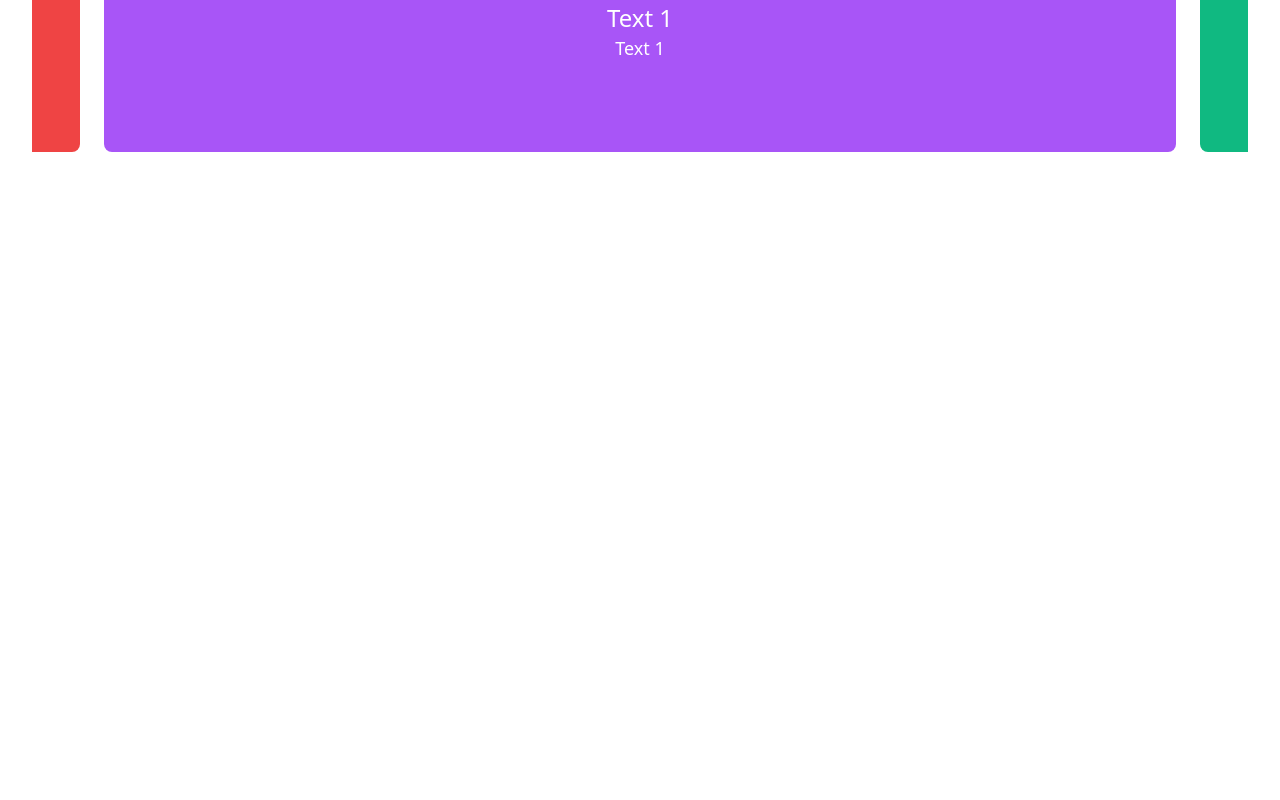
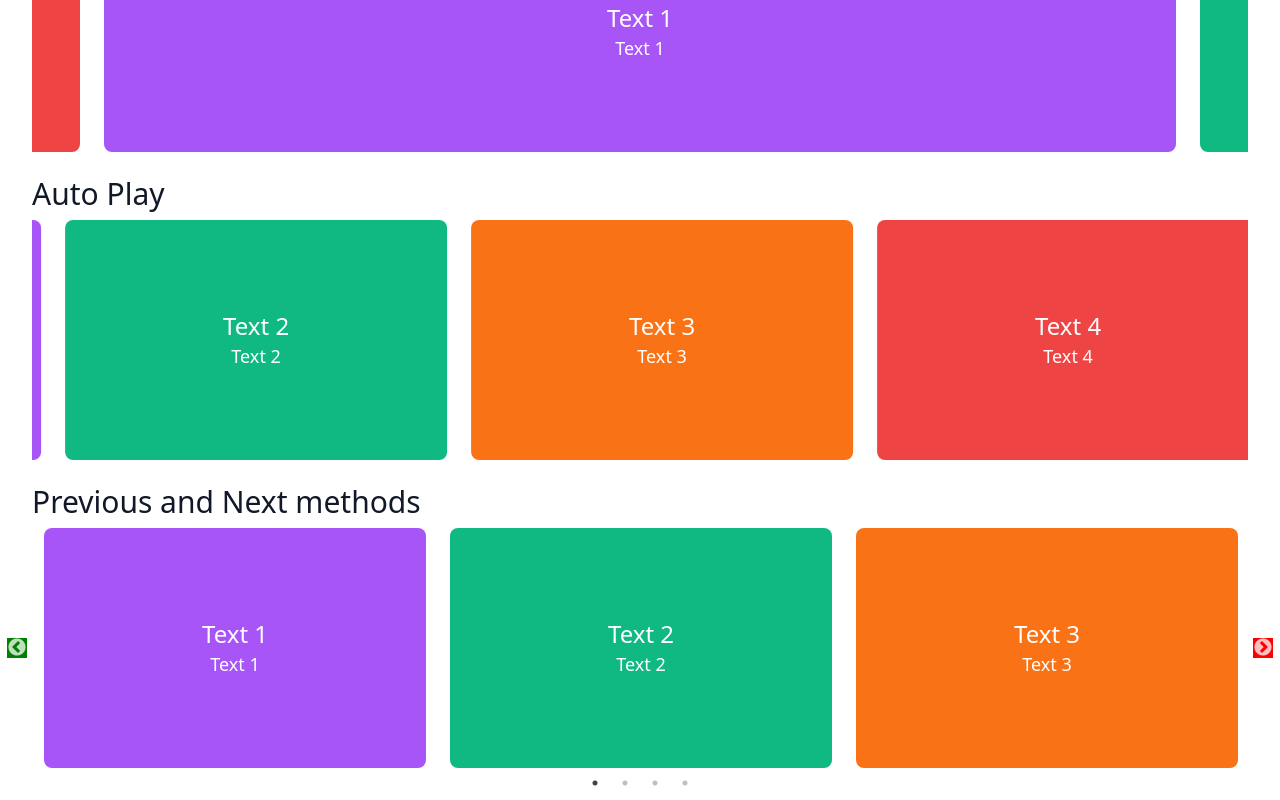
Before and after one commit to wahidari/next-tailwind-headlessui, a Next.js app: page /slider-react-slick in a window 1280 px wide. Shown: the part 1152-1952 px from the top of the page. Before the commit the page ends 1336 px from the top, so only its background shows below. Built offline with nearby package versions, Linux system fonts and the light colour scheme; no server answers.

Commit message:
Update slider-react-slick.js

```diff
--- a/pages/slider-react-slick.js
+++ b/pages/slider-react-slick.js
@@ -4,9 +4,30 @@ import Slider from "react-slick";
 import "slick-carousel/slick/slick.css";
 import "slick-carousel/slick/slick-theme.css";
 
+function SampleNextArrow(props) {
+  const { className, style, onClick } = props;
+  return (
+    <div
+      className={className}
+      style={{ ...style, display: "block", background: "red" }}
+      onClick={onClick}
+    />
+  );
+}
+
+function SamplePrevArrow(props) {
+  const { className, style, onClick } = props;
+  return (
+    <div
+      className={className}
+      style={{ ...style, display: "block", background: "green" }}
+      onClick={onClick}
+    />
+  );
+}
+
 export default function SliderSlick() {
   const simple = {
-    dots: true,
     infinite: true,
     speed: 500,
     slidesToShow: 1,
@@ -78,6 +99,26 @@ export default function SliderSlick() {
         }
       }
     ]
+  };
+
+  const autoplay = {
+    infinite: true,
+    slidesToShow: 3,
+    slidesToScroll: 1,
+    autoplay: true,
+    speed: 5000,
+    // autoplay to start sliding
+    autoplaySpeed: 1000,
+    cssEase: "linear"
+  };
+
+  const arrow = {
+    dots: true,
+    infinite: true,
+    slidesToShow: 3,
+    slidesToScroll: 1,
+    nextArrow: <SampleNextArrow />,
+    prevArrow: <SamplePrevArrow />
   };
 
   return (
@@ -251,6 +292,82 @@ export default function SliderSlick() {
           </div>
         </Slider>
 
+        <h1 className="sm:text-3xl text-2xl font-medium title-font mb-2 mt-6 text-gray-900">
+          Auto Play
+        </h1>
+        <Slider {...autoplay}>
+          <div className="px-3">
+            <div className="bg-purple-500 h-60 text-center flex justify-center items-center rounded-lg">
+              <div>
+                <h1 className="text-white font-medium text-2xl">Text 1</h1>
+                <h2 className="text-white text-lg">Text 1</h2>
+              </div>
+            </div>
+          </div>
+          <div className="px-3">
+            <div className="bg-emerald-500 h-60 text-center flex justify-center items-center rounded-lg">
+              <div>
+                <h1 className="text-white font-medium text-2xl">Text 2</h1>
+                <h2 className="text-white text-lg">Text 2</h2>
+              </div>
+            </div>
+          </div>
+          <div className="px-3">
+            <div className="bg-orange-500 h-60 text-center flex justify-center items-center rounded-lg">
+              <div>
+                <h1 className="text-white font-medium text-2xl">Text 3</h1>
+                <h2 className="text-white text-lg">Text 3</h2>
+              </div>
+            </div>
+          </div>
+          <div className="px-3">
+            <div className="bg-red-500 h-60 text-center flex justify-center items-center rounded-lg">
+              <div>
+                <h1 className="text-white font-medium text-2xl">Text 4</h1>
+                <h2 className="text-white text-lg">Text 4</h2>
+              </div>
+            </div>
+          </div>
+        </Slider>
+
+        <h1 className="sm:text-3xl text-2xl font-medium title-font mb-2 mt-6 text-gray-900">
+          Previous and Next methods
+        </h1>
+        <Slider {...arrow}>
+          <div className="px-3">
+            <div className="bg-purple-500 h-60 text-center flex justify-center items-center rounded-lg">
+              <div>
+                <h1 className="text-white font-medium text-2xl">Text 1</h1>
+                <h2 className="text-white text-lg">Text 1</h2>
+              </div>
+            </div>
+          </div>
+          <div className="px-3">
+            <div className="bg-emerald-500 h-60 text-center flex justify-center items-center rounded-lg">
+              <div>
+                <h1 className="text-white font-medium text-2xl">Text 2</h1>
+                <h2 className="text-white text-lg">Text 2</h2>
+              </div>
+            </div>
+          </div>
+          <div className="px-3">
+            <div className="bg-orange-500 h-60 text-center flex justify-center items-center rounded-lg">
+              <div>
+                <h1 className="text-white font-medium text-2xl">Text 3</h1>
+                <h2 className="text-white text-lg">Text 3</h2>
+              </div>
+            </div>
+          </div>
+          <div className="px-3">
+            <div className="bg-red-500 h-60 text-center flex justify-center items-center rounded-lg">
+              <div>
+                <h1 className="text-white font-medium text-2xl">Text 4</h1>
+                <h2 className="text-white text-lg">Text 4</h2>
+              </div>
+            </div>
+          </div>
+        </Slider>
+
       </main>
     </>
   )
```
